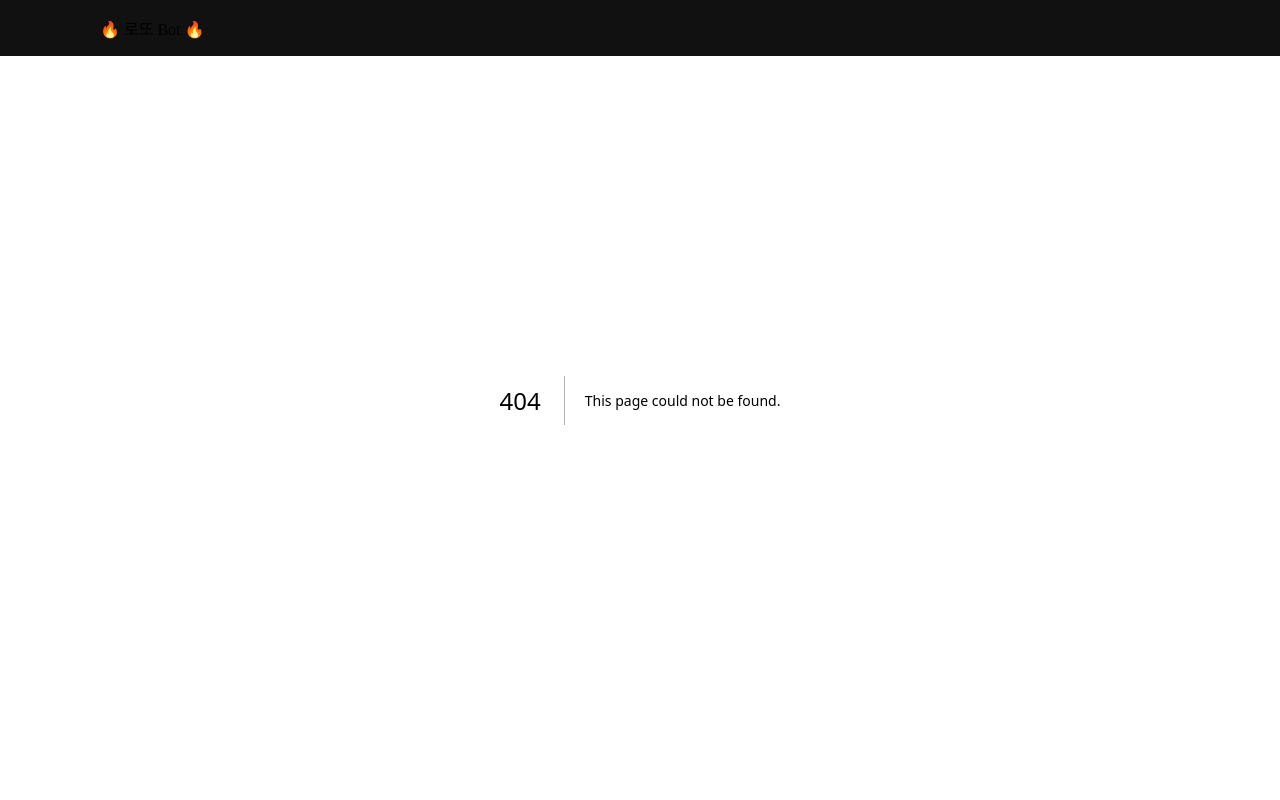
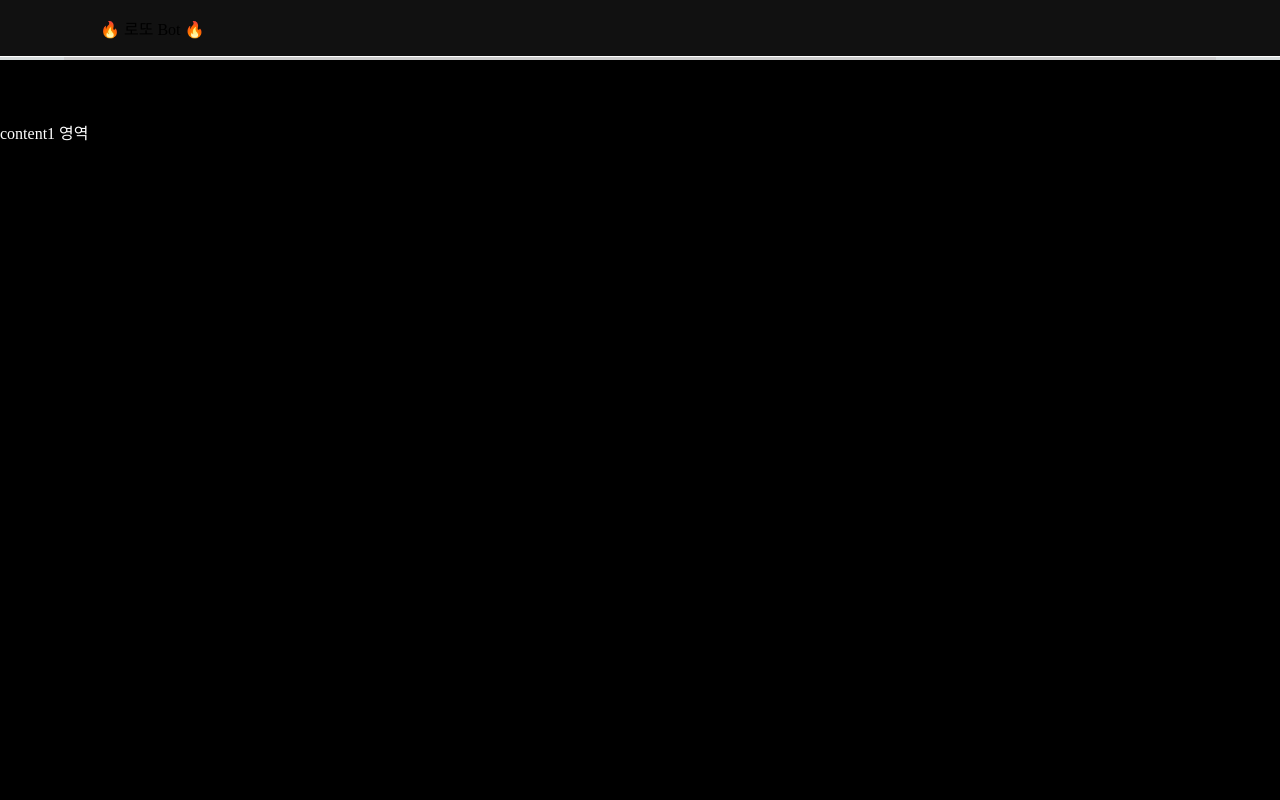
Before and after one commit to jj2084jj/lotto-create-app, a Next.js app: page /scroll-test in a window 1280 px wide. Before the commit this address had no page. Shown: the top 800 px of the page. Built offline with nearby package versions, Linux system fonts and the light colour scheme.

Commit message:
add : scroll-test

```diff
--- /dev/null
+++ b/src/pages/scroll-test/index.tsx
@@ -0,0 +1,126 @@
+import { useEffect } from "react";
+
+export default function ScrollTest() {
+  // useEffect(() => {
+  //   const hash = window.location.hash.substring(1);
+  //   if (hash) {
+  //     const targetElement = document.getElementById(hash);
+
+  //     if (targetElement) {
+  //       const offset = 100; // 상단 여백 (픽셀 단위)
+  //       const elementPosition =
+  //         targetElement.getBoundingClientRect().top + window.pageYOffset;
+  //       const offsetPosition = elementPosition - offset;
+
+  //       window.scrollTo({
+  //         top: offsetPosition,
+  //         behavior: "smooth",
+  //       });
+  //     }
+  //   }
+  // }, [window]);
+  // const handleScroll = () => {};
+  return (
+    <div style={{ scrollBehavior: "smooth" }}>
+      <div
+        style={{
+          position: "sticky",
+          top: 0,
+          left: 0,
+        }}
+      >
+        <nav
+          style={{
+            display: "flex",
+            justifyContent: "center",
+            alignItems: "center",
+          }}
+        >
+          <a
+            href="#content1"
+            style={{
+              width: "30%",
+              display: "block",
+              background: "#cccccc",
+              height: "60px",
+            }}
+          >
+            1앵커
+          </a>
+          <a
+            href="#content2"
+            style={{
+              width: "30%",
+              display: "block",
+              background: "#cccccc",
+              height: "60px",
+            }}
+          >
+            2앵커
+          </a>
+          <a
+            href="#content3"
+            style={{
+              width: "30%",
+              display: "block",
+              background: "#cccccc",
+              height: "60px",
+            }}
+          >
+            3앵커
+          </a>
+        </nav>
+      </div>
+      <div style={{ scrollBehavior: "smooth" }}>
+        <section
+          id="content1"
+          style={{
+            height: "auto",
+            background: "black",
+            color: "white",
+          }}
+        >
+          <div
+            style={{
+              minHeight: "800px",
+            }}
+          >
+            content1 영역
+          </div>
+        </section>
+        <section
+          id="content2"
+          style={{
+            height: "auto",
+            background: "#817e7e",
+            color: "white",
+          }}
+        >
+          <div
+            style={{
+              minHeight: "800px",
+            }}
+          >
+            content1 영역
+          </div>
+        </section>
+        <section
+          id="content3"
+          style={{
+            height: "auto",
+            background: "#e0e0e0",
+            color: "white",
+          }}
+        >
+          <div
+            style={{
+              minHeight: "800px",
+            }}
+          >
+            content1 영역
+          </div>
+        </section>
+      </div>
+    </div>
+  );
+}
```
